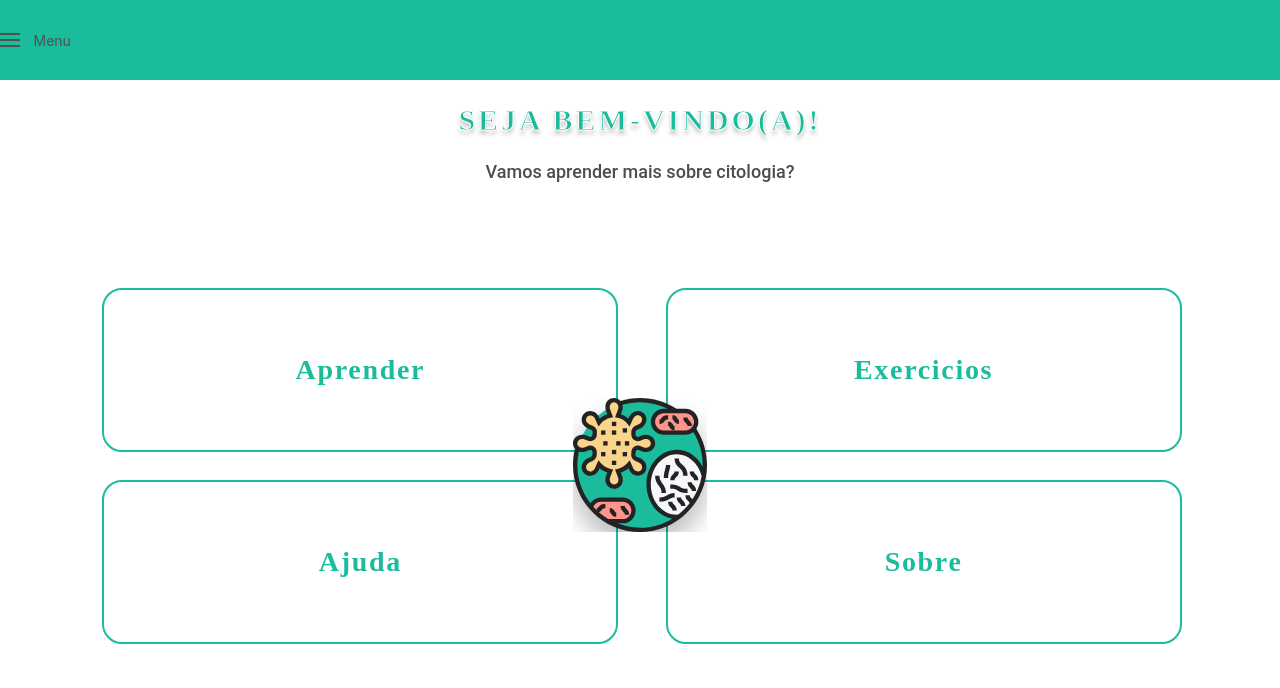
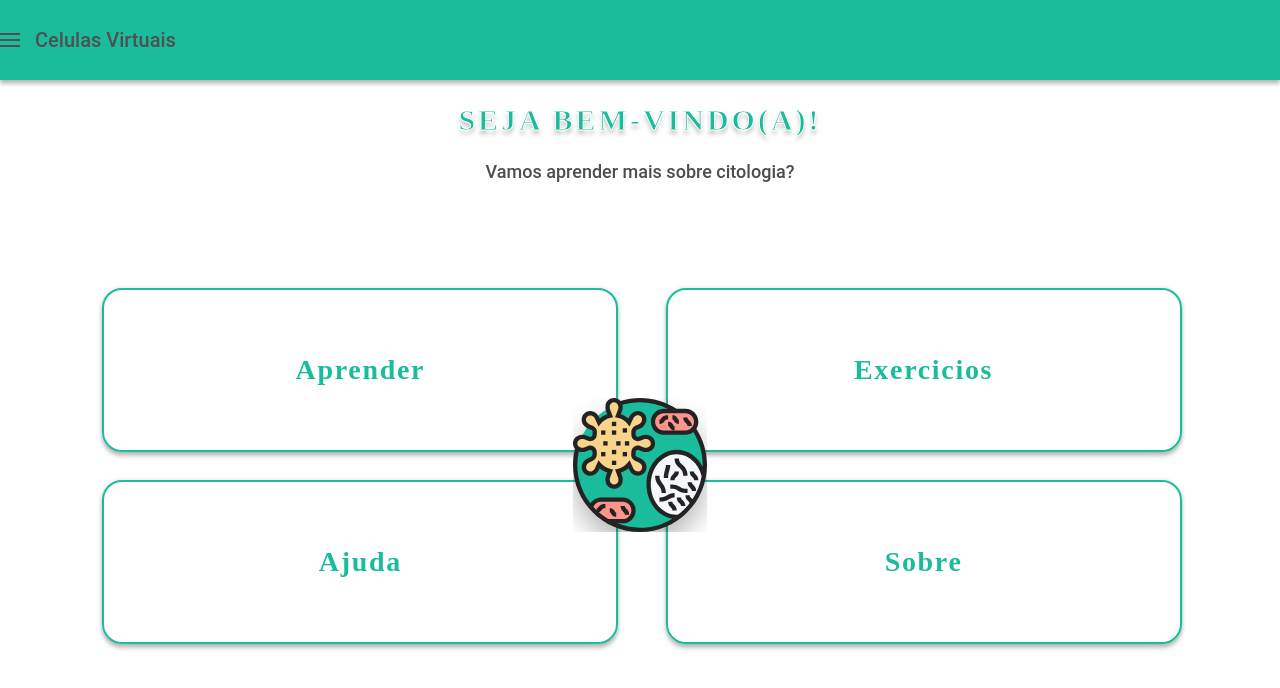
Before and after one commit to marcosdefina/celulas-virtuais-bk, an Angular app: page / in a window 1280 px wide. Shown: the top 688 px of the page. Built offline with nearby package versions, Linux system fonts and the light colour scheme.

Commit message:
shadowing cards

```diff
--- a/src/app/app.component.css
+++ b/src/app/app.component.css
@@ -1,12 +1,21 @@
-.custom-background-color{
+.custom-background-color {
   background: #1abc9c;
+  box-shadow: 0px 4px 4px rgba(0, 0, 0, 0.24), 0px 0px 4px rgba(0, 0, 0, 0.12);
 }
-.uk-navbar-toggle{
-  color: #fff;
+
+.uk-navbar-toggle {
+  font-family: Roboto;
+  font-style: normal;
+  font-weight: 500;
+  font-size: 20px;
+  line-height: normal;
+  color: #FFFFFF;
 }
-.uk-navbar-toggle:hover{
+
+.uk-navbar-toggle:hover {
   color: rgb(80, 80, 80);
 }
-.router-outlet{
-  background: grey;
+
+router-outlet {
+  background: url("../assets/images/icons-bg.png")
 }
--- a/src/app/app.component.html
+++ b/src/app/app.component.html
@@ -2,7 +2,7 @@
     <div class="uk-navbar-left">
         <a class="uk-navbar-toggle" href="#">
             <span uk-navbar-toggle-icon></span>
-            <span class="uk-margin-small-left">Menu</span>
+            <span class="uk-margin-small-left">Celulas Virtuais</span>
         </a>
     </div>
 </nav>
--- a/src/app/subcomponents/card/card.component.css
+++ b/src/app/subcomponents/card/card.component.css
@@ -24,7 +24,7 @@
   border-radius: 20px;
   height: 100%;
   width: 100%;
-
+  box-shadow: 0px 4px 4px rgba(0, 0, 0, 0.24), 0px 0px 4px rgba(0, 0, 0, 0.12);
 }
 
 .formater {
```
Also changed, not shown: src/assets/images/icons-bg.png (added), src/assets/images/pressed.png (added).
